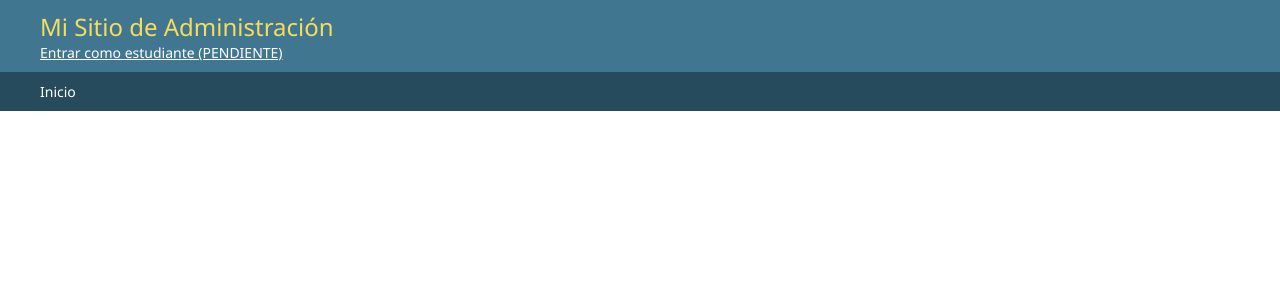
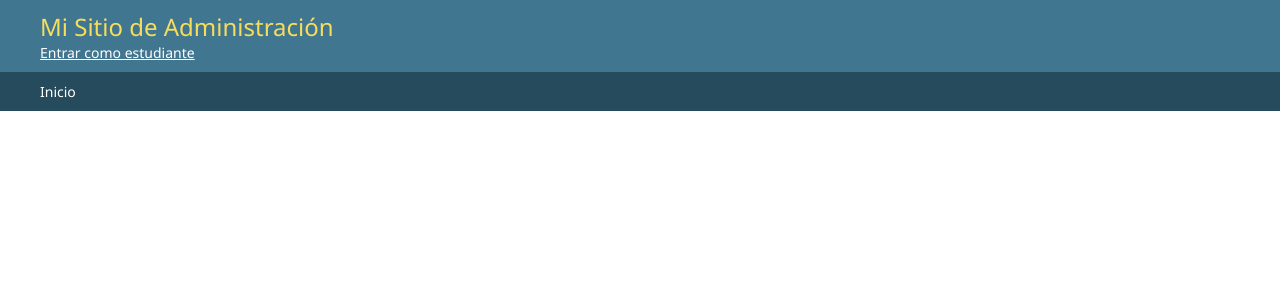
Before and after one commit to MiguelHC-Dev/django-api-servicio, a Django app: template templates/admin/base_site.html in a window 1280 px wide. Shown: the top 300 px of the page. Run offline with Django 5.2, Linux system fonts and the light colour scheme; the template is opened without the code that fills it, so the values that code supplies are empty.

Commit message:
render13

```diff
--- a/templates/admin/base_site.html
+++ b/templates/admin/base_site.html
@@ -7,7 +7,7 @@
 
 <div>
     <h1 id="site-name"><a href="{% url 'admin:index' %}">Mi Sitio de Administración</a></h1>
-    <a href="https://react-app-servicio.onrender.com/#/login" style="text-decoration: underline; margin-top: 8px;">Entrar como estudiante (PENDIENTE)</a>
+    <a href="https://react-app-servicio.onrender.com/#/login" style="text-decoration: underline; margin-top: 8px;">Entrar como estudiante</a>
 </div>
 {% endblock %}
 
```
